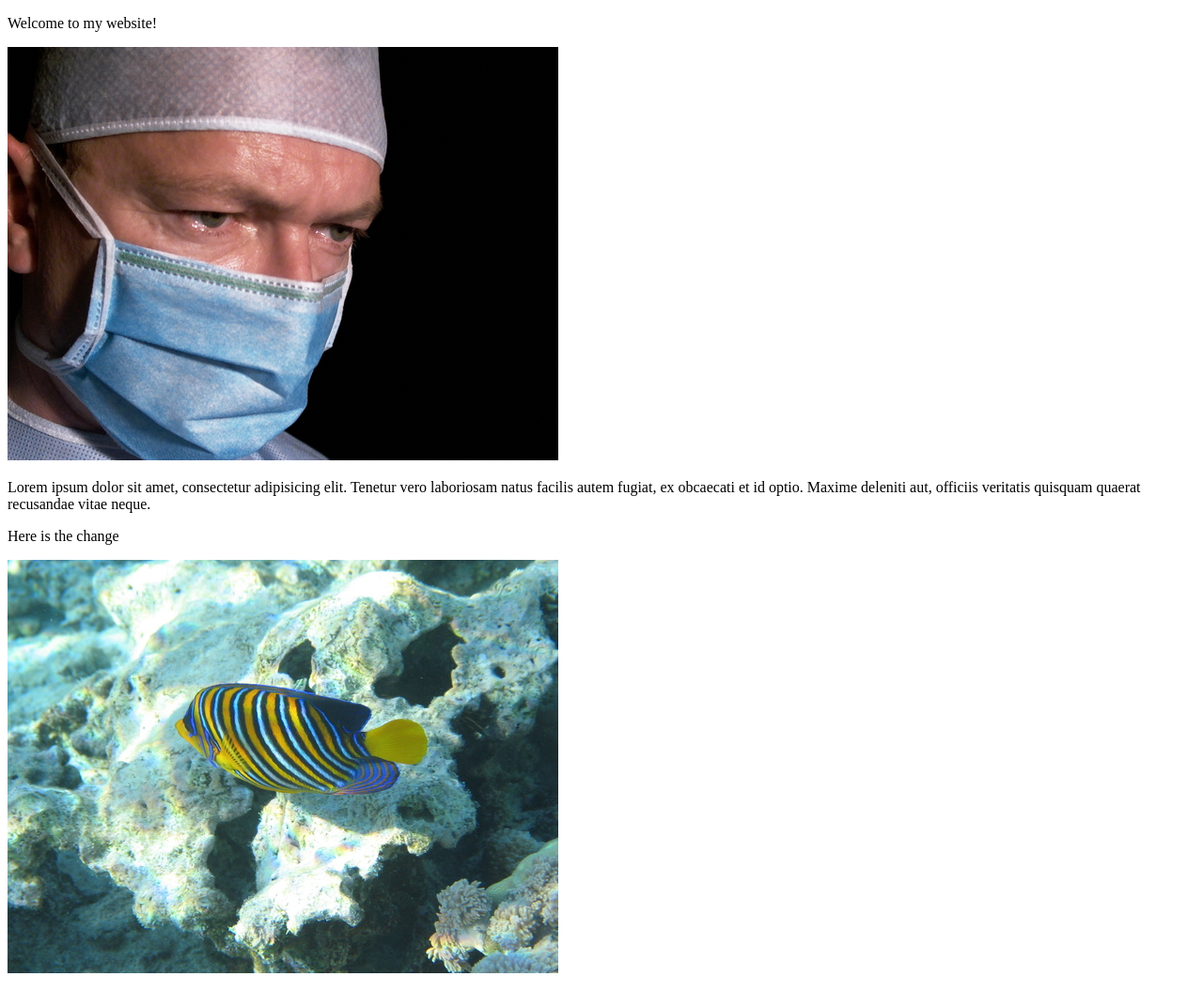
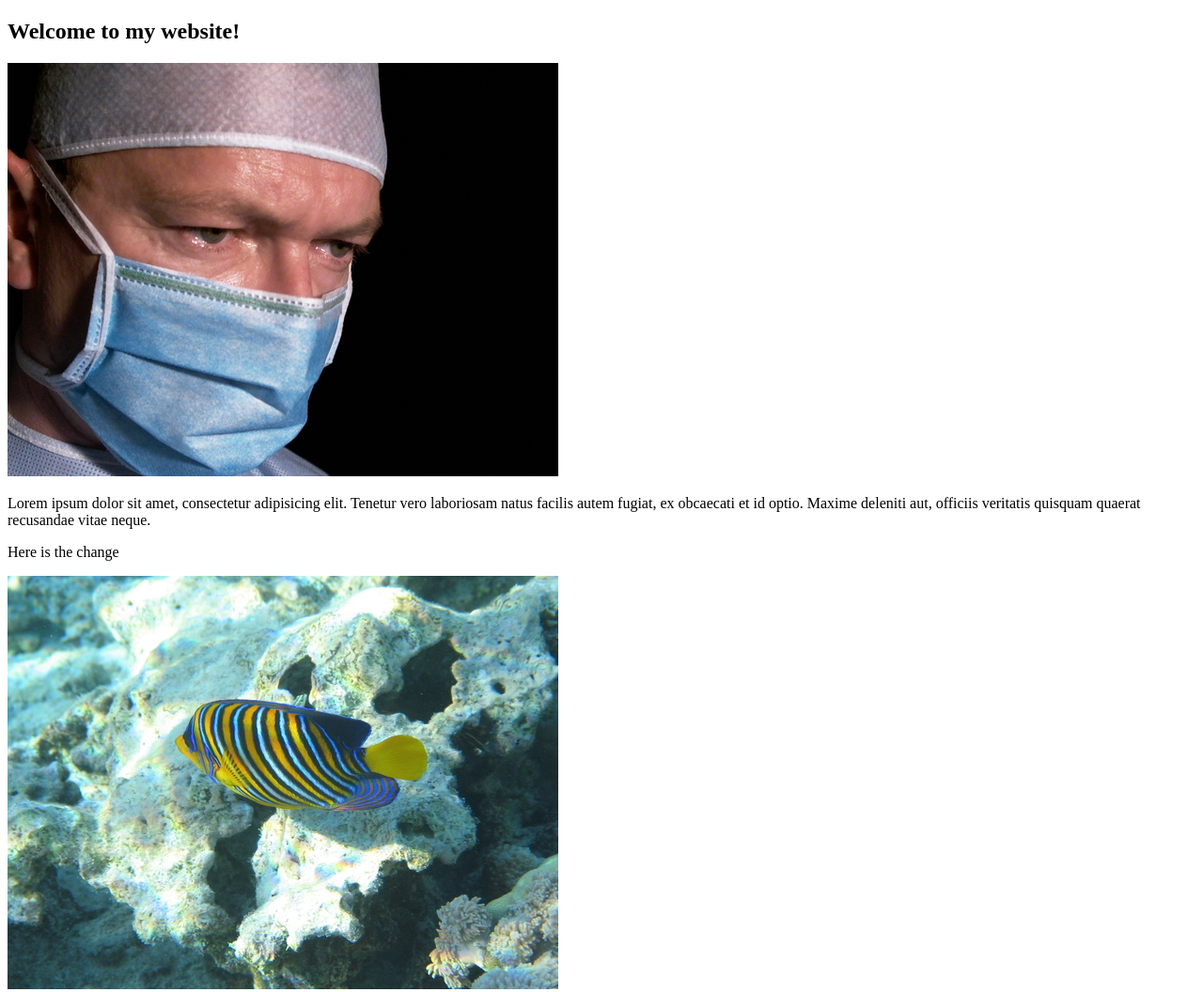
Before and after one commit to luckettj/mywebsite, a plain HTML site: page index.html in a window 1280 px wide. Shown: the whole page at 94% size. Drawn offline with Linux system fonts and the light colour scheme.

Commit message:
heading change

```diff
--- a/index.html
+++ b/index.html
@@ -8,7 +8,7 @@
 </head>
 <body>
 
-	<p>Welcome to my website!</p>
+	<h2>Welcome to my website!</h2>
 	<img src="img/surgeon.jpg" alt="Pic of a surgeon"/>
 
 	<p>Lorem ipsum dolor sit amet, consectetur adipisicing elit. Tenetur vero laboriosam natus facilis autem fugiat, ex obcaecati et id optio. Maxime deleniti aut, officiis veritatis quisquam quaerat recusandae vitae neque.</p>
```
